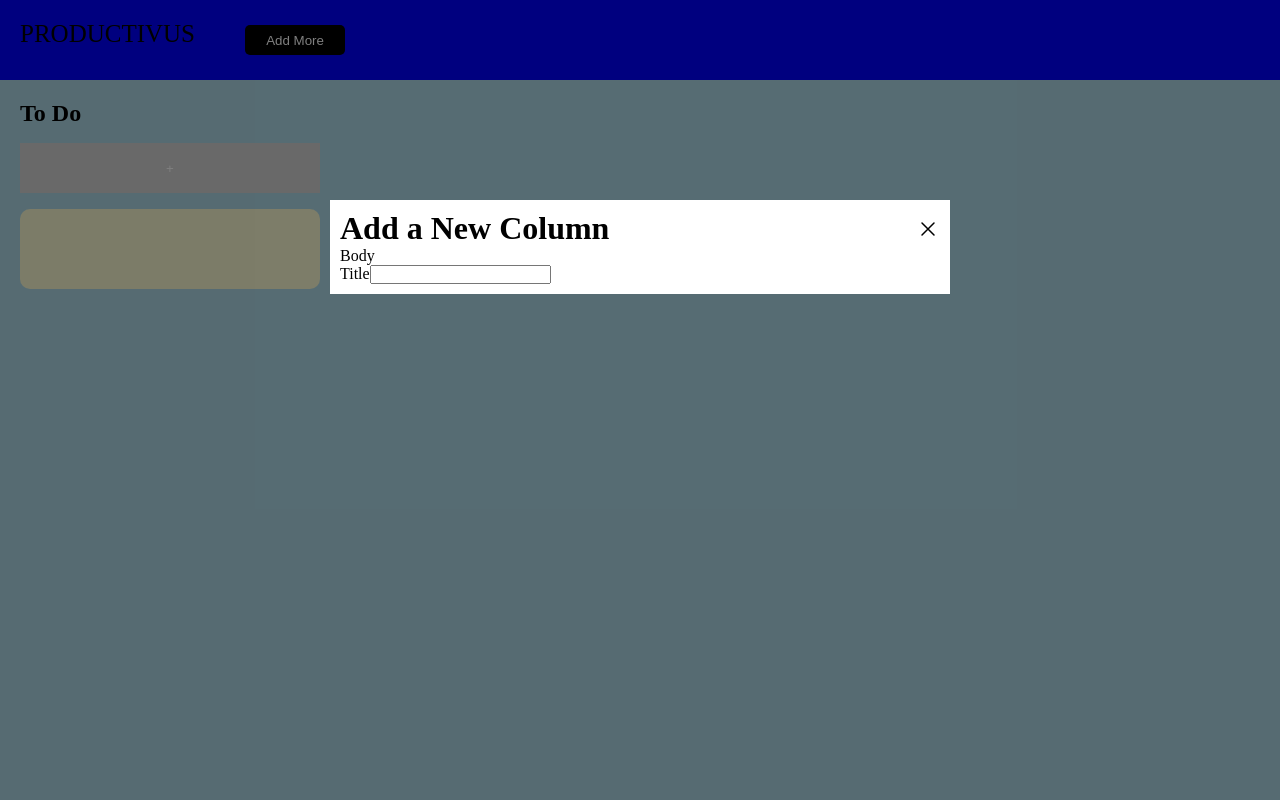
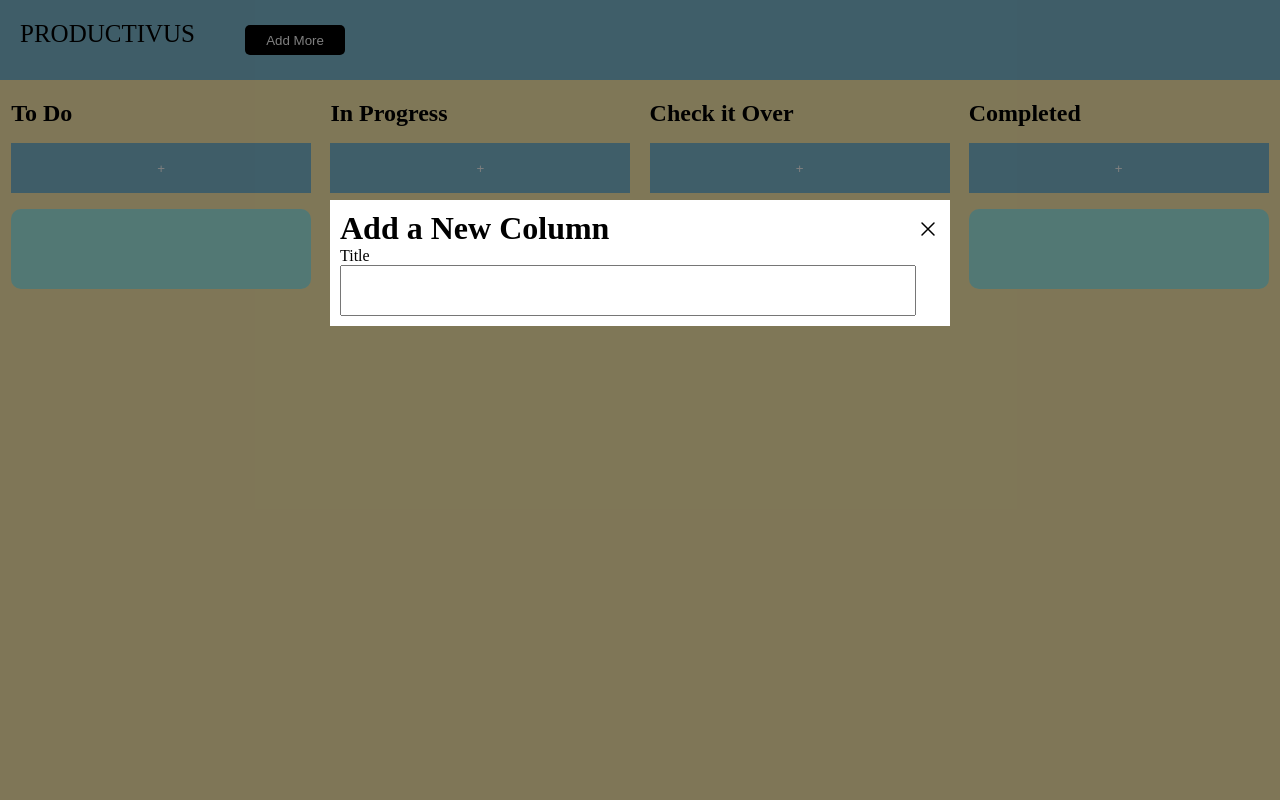
Before and after one commit to CJoinson93/kanban-application, a Vue app: page / in a window 1280 px wide. Both pictures are taken after a click on the button "Add More". Shown: the top 800 px of the page. Built offline with nearby package versions, Linux system fonts and the light colour scheme.

Commit message:
Messing Around

```diff
--- a/src/App.vue
+++ b/src/App.vue
@@ -1,19 +1,17 @@
 <script setup>
 import { ref } from 'vue'
 import { RouterLink, RouterView } from 'vue-router'
-import HelloWorld from './components/HelloWorld.vue'
 import appHeader from './components/kanbanHead.vue'
 import board from './components/kanbanBoard.vue'
-
 </script>
 
 <template>
 
   <header>
-    <appHeader></appHeader>
+    <appHeader />
   </header>
   <main>
-    <board></board>
+    <board />
   </main>
   <footer>
 
--- a/src/components/addCard.vue
+++ b/src/components/addCard.vue
@@ -2,18 +2,19 @@
 
 import { ref } from 'vue'
 import Modal from './Modal.vue'
-import cardEntryForm from './cardEntryForm.vue';
 
+
+
+//Trying to add a new card
 const props = defineProps ({
     task: String,
 })
 
+//Model Open & close
 const isModalOpen = ref(false)
-
 const openModal = () => {
   isModalOpen.value = true
 }
-
 const closeModal = () => {
     isModalOpen.value = false
 }
@@ -22,15 +23,28 @@ const closeModal = () => {
 
 <template>
 
+<!--Adding a Card Button-->
   <button @click="openModal" class="addCard">+</button>
 
+<!--Model for adding a card-->
     <modal :open="isModalOpen"  @close-modal="closeModal">
       <template #header>
         <h1>Add a New Card</h1>
       </template>
+
       <template #body>
-      <p>Body</p>
-      <cardEntryForm></cardEntryForm>
+        <form>
+          <div class="input-group">
+            <label for="title">Task Title</label>
+              <input v-model="title" type="text" name="title">
+          </div>
+          <div class="input-group">
+            <label for="title">Task Description</label>
+            <textarea name="description"></textarea>
+          </div>
+
+          <button @click="">Submit</button>
+        </form>
       </template>
     </modal>
 
--- a/src/components/addColumnButton.vue
+++ b/src/components/addColumnButton.vue
@@ -2,14 +2,12 @@
 
 import { ref } from 'vue'
 import Modal from './Modal.vue'
-import columnEntryForm from './columnEntryForm.vue';
 
+//Model Window
 const isColumnModalOpen = ref(false)
-
 const openModal = () => {
   isColumnModalOpen.value = true
 }
-
 const closeModal = () => {
     isColumnModalOpen.value = false
 }
@@ -26,8 +24,12 @@ const closeModal = () => {
         <h1>Add a New Column</h1>
       </template>
       <template #body>
-      <p>Body</p>
-      <columnEntryForm></columnEntryForm>
+        <form>
+          <div class="input-group">
+            <label for="colTitle">Title</label>
+            <input type="text" name="colTitle">
+          </div>
+        </form>
       </template>
     </modal>
 
@@ -45,4 +47,13 @@ const closeModal = () => {
     color: white;
 }
 
+input, textarea{
+    padding:1rem;
+    width: 90%;
+
+}
+.input-group label{
+    display: block;
+}
+
 </style>
--- a/src/components/card.vue
+++ b/src/components/card.vue
@@ -1,13 +1,14 @@
 <script setup>
-import { ref } from 'vue'
-import { stringifyQuery } from 'vue-router'
-import kanbanColumnVue from './kanbanColumn.vue';
 
 </script>
 
 <template>
 
-<div class="card"></div>
+<div class="card">
+
+    <p> {{title}} </p>
+
+</div>
 
 </template>
 
@@ -15,7 +16,7 @@ import kanbanColumnVue from './kanbanColumn.vue';
 
 .card{
     width:100%;
-    background-color: lightgoldenrodyellow;
+    background-color: #A5F1E9;
     height:80px;
     border-radius: 10px;
 }
--- a/src/components/cardEntryForm.vue
+++ b/src/components/cardEntryForm.vue
@@ -3,11 +3,9 @@ import { ref } from 'vue'
 import kanbanColumnVue from './kanbanColumn.vue';
 
 const title = ref('')
-const description = ref ('')
+
 defineProps (['title'])
 defineEmits (['update:title'])
-
-
 </script>
 
 
@@ -17,11 +15,11 @@ defineEmits (['update:title'])
 
         <div class="input-group">
             <label for="title">Task Title</label>
-            <input type="text" name="title">
+            <input v-model="title" type="text" name="title">
         </div>
         <div class="input-group">
             <label for="title">Task Description</label>
-            <textarea v-model="description" name="description"></textarea>
+            <textarea name="description"></textarea>
         </div>
         <button @click="addToList">Submit</button>
 
--- a/src/components/kanbanBoard.vue
+++ b/src/components/kanbanBoard.vue
@@ -6,8 +6,29 @@ import kanbanColumn from './kanbanColumn.vue'
 <template>
 
 <div class="board">
+    <kanbanColumn>
+        <template #col-head>
+            <h2>To Do</h2>
+        </template>
+    </kanbanColumn>
 
-    <kanbanColumn></kanbanColumn>x
+    <kanbanColumn>
+        <template #col-head>
+            <h2>In Progress</h2>
+        </template>
+    </kanbanColumn>
+
+    <kanbanColumn>
+        <template #col-head>
+            <h2>Check it Over</h2>
+        </template>
+    </kanbanColumn>
+
+    <kanbanColumn>
+        <template #col-head>
+            <h2>Completed</h2>
+        </template>
+    </kanbanColumn>
 </div>
 
 </template>
@@ -16,13 +37,13 @@ import kanbanColumn from './kanbanColumn.vue'
 
 .board{
     left:0;
+    column-gap: 8px;
     display: flex;
     flex-direction: row;
-    column-gap: 20px;
-    flex-wrap: nowrap;
     width: 100%;
     height:1000px;
-    background-color: lightblue;
+    background-color: #FFEEAF;
+    justify-content: space-evenly;
 }
 
 
--- a/src/components/kanbanColumn.vue
+++ b/src/components/kanbanColumn.vue
@@ -1,35 +1,29 @@
 <script setup>
 import { ref } from 'vue'
-import addCardVue from './addCard.vue'
 import cardVue from './card.vue'
-import cardEntryForm from './cardEntryForm.vue'
 import Modal from './Modal.vue'
 
+//Model Script
 const isModalOpen = ref(false)
-
 const openModal = () => {
   isModalOpen.value = true
 }
-
 const closeModal = () => {
     isModalOpen.value = false
 }
 
-const listItems = ref([])
-const todo = ref('')
-const addToList = () => {
-    listItems.push({
-        task:todo.value,
-    })
-}
+//Add a new card
 
 </script>
 
 <template>
 
   <div id="column">
-    <div class="columnTitle"><h2>To Do</h2></div>
-    <!--<addCardVue></addCardVue>-->
+      <div class="columnTitle">
+        <slot name="col-head"></slot>
+      </div>
+
+      <!--New Card Button-->
         <button @click="openModal" class="addCard">+</button>
 
    <modal :open="isModalOpen"  @close-modal="closeModal">
@@ -37,13 +31,22 @@ const addToList = () => {
         <h1>Add a New Card</h1>
       </template>
       <template #body>
-      <p>Body</p>
-      <cardEntryForm></cardEntryForm>
+        <form>
+          <div class="input-group">
+            <label for="title">Task Title</label>
+            <input v-model="title" type="text" name="title">
+          </div>
+          <div class="input-group">
+            <label for="title">Task Description</label>
+            <textarea name="description"></textarea>
+          </div>
+          <button @click="closeModal, addToList">Submit</button>
+        </form>
       </template>
     </modal>
 
+    <cardVue></cardVue>
 
-    <cardVue></cardVue>
   </div>
 
 </template>
@@ -55,7 +58,6 @@ const addToList = () => {
     flex-direction: column;
     row-gap: 16px;
     margin-top:100px;
-    margin-left:20px;
     height:100%;
     width:300px;
 }
@@ -63,7 +65,7 @@ const addToList = () => {
 .addCard{
     width: 100%;
     height:50px;
-    background-color: lightgrey;
+    background-color: #7FBCD2;
     color: white;
     border:none;
 }
@@ -72,4 +74,14 @@ const addToList = () => {
     background-color: darkgrey;
 }
 
+input, textarea{
+    padding:1rem;
+    width: 90%;
+
+}
+.input-group label{
+    display: block;
+}
+
+
 </style>
--- a/src/components/kanbanHead.vue
+++ b/src/components/kanbanHead.vue
@@ -22,7 +22,7 @@ top: 0;
 left: 0;
 height:80px;
 width: 100%;
-background-color: blue;
+background-color: #7FBCD2;
 display: flex;
 flex-direction: row;
 column-gap: 30px;
```
Lines whose indentation alone changed are shown as unchanged.
